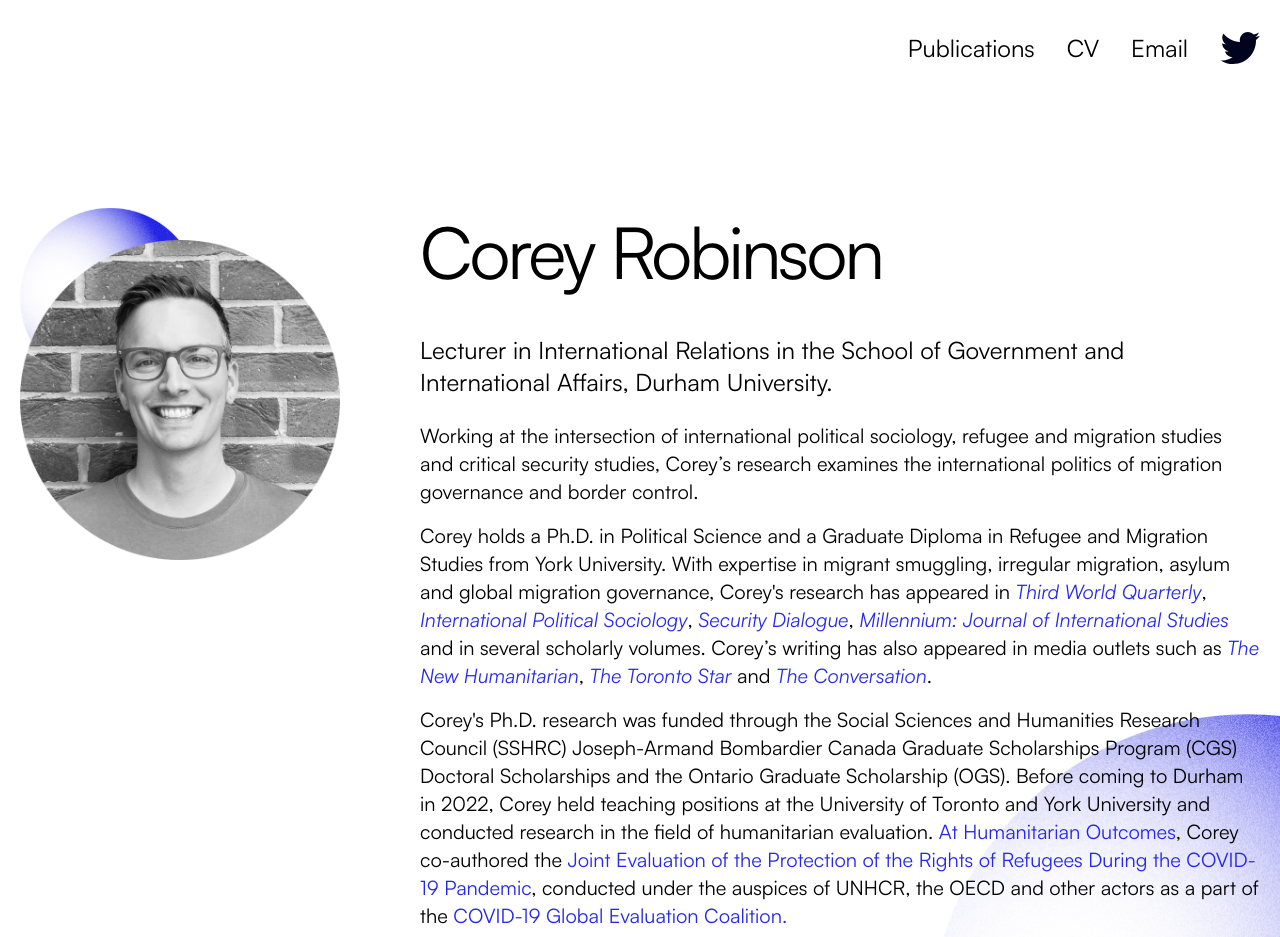
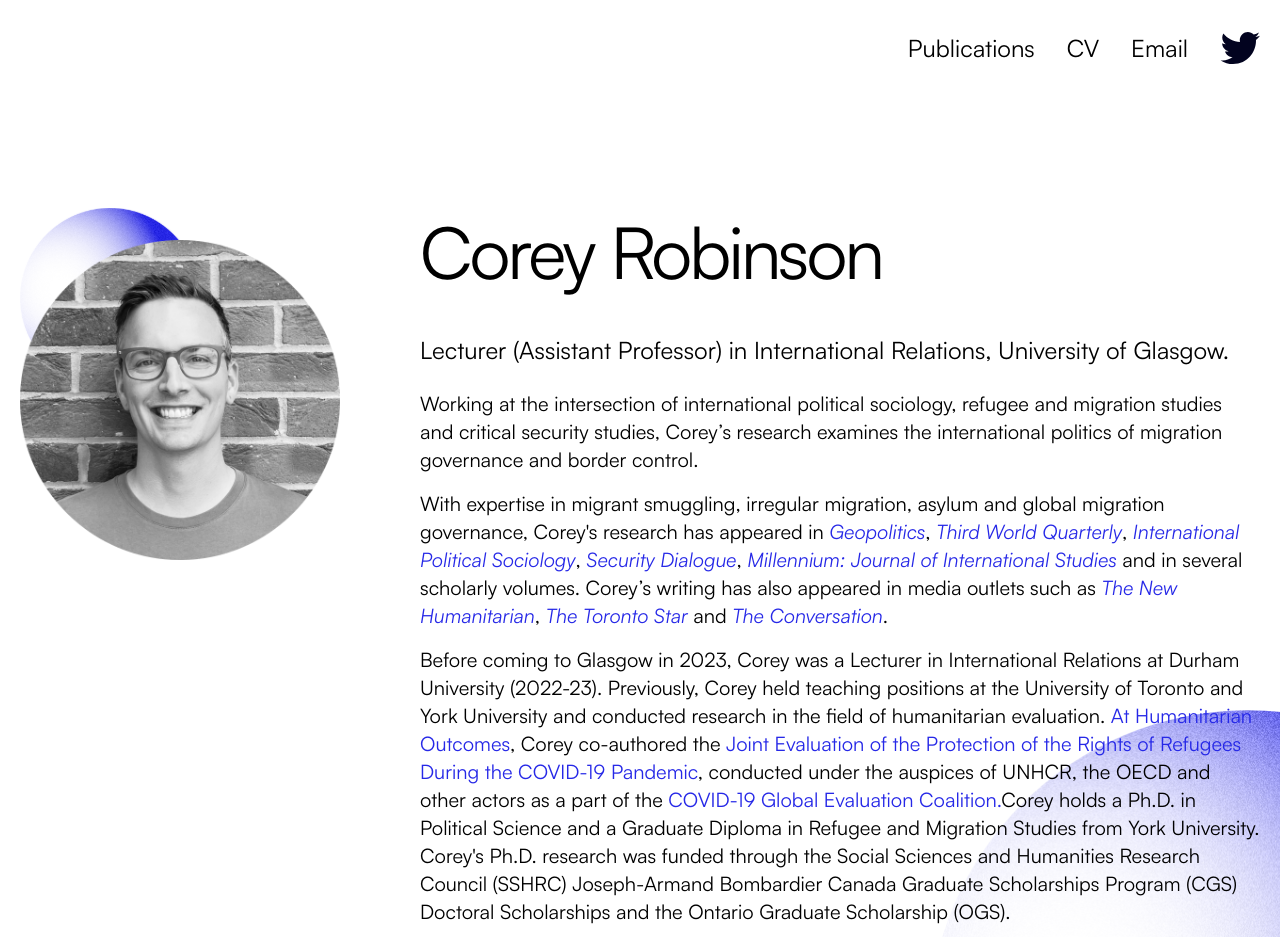
Before and after one commit to cmkshaw/coreyrobinson2022, a Next.js app: page / in a window 1280 px wide. Shown: the top 937 px of the page. Built offline with nearby package versions, Linux system fonts and the light colour scheme; no server answers.

Commit message:
Update about.tsx
Updates for Glasgow U job

```diff
--- a/components/content/about.tsx
+++ b/components/content/about.tsx
@@ -13,8 +13,7 @@
           Corey Robinson
         </h1>
         <h2 className="text-2xl mb-6">
-          Lecturer in International Relations in the School of Government and
-          International Affairs, Durham University.
+          Lecturer (Assistant Professor) in International Relations, University of Glasgow.
         </h2>
         <p>
           Working at the intersection of international political sociology,
@@ -23,10 +22,12 @@
           and border control.
         </p>
         <p>
-          Corey holds a Ph.D. in Political Science and a Graduate Diploma in
-          Refugee and Migration Studies from York University. With expertise in
-          migrant smuggling, irregular migration, asylum and global migration
+          With expertise in migrant smuggling, irregular migration, asylum and global migration
           governance, Corey's research has appeared in{" "}
+          <a href="/publications/offshoring-and-outsourcing-anti-smuggling-policy">
+            <em>Geopolitics</em>
+          </a>
+          ,{" "}
           <a href="/publications/deportability-humanitarianism-and-development">
             <em>Third World Quarterly</em>
           </a>
@@ -53,17 +54,20 @@
           .
         </p>
         <p>
-          Corey's Ph.D. research was funded through the Social Sciences and
-          Humanities Research Council (SSHRC) Joseph-Armand Bombardier Canada
-          Graduate Scholarships Program (CGS) Doctoral Scholarships and the
-          Ontario Graduate Scholarship (OGS). Before coming to Durham in 2022,
-          Corey held teaching positions at the University of Toronto and York
+          Before coming to Glasgow in 2023, Corey was a Lecturer in International Relations at Durham University (2022-23).
+          Previously, Corey held teaching positions at the University of Toronto and York
           University and conducted research in the field of humanitarian
           evaluation. <a href="https://www.humanitarianoutcomes.org">At Humanitarian Outcomes</a>, Corey co-authored the <a href="https://www.covid19-evaluation-coalition.org/documents/Final%20Report%20-%20Refugees%20Rights%20During%20The%20Covid%2019%20.pdf">Joint Evaluation
           of the Protection of the Rights of Refugees During the COVID-19 Pandemic</a>,
           conducted under the auspices of UNHCR, the OECD and other actors
           as a part of the <a href="https://www.covid19-evaluation-coalition.org">
-        COVID-19 Global Evaluation Coalition.</a>
+          COVID-19 Global Evaluation Coalition.</a>
+          Corey holds a Ph.D. in Political Science and a Graduate Diploma in
+          Refugee and Migration Studies from York University.
+          Corey's Ph.D. research was funded through the Social Sciences and
+          Humanities Research Council (SSHRC) Joseph-Armand Bombardier Canada
+          Graduate Scholarships Program (CGS) Doctoral Scholarships and the
+          Ontario Graduate Scholarship (OGS).
         </p>
         <p>
           Aside from academia, Corey enjoys playing drums and guitar, cooking,
```
